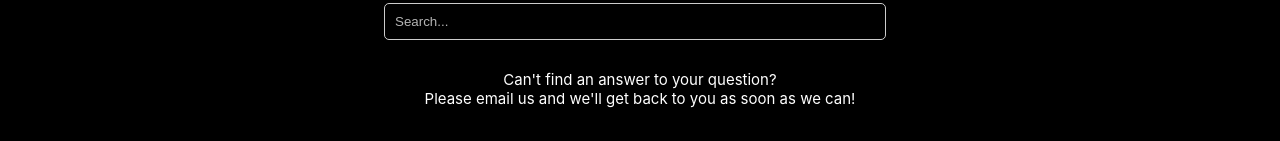
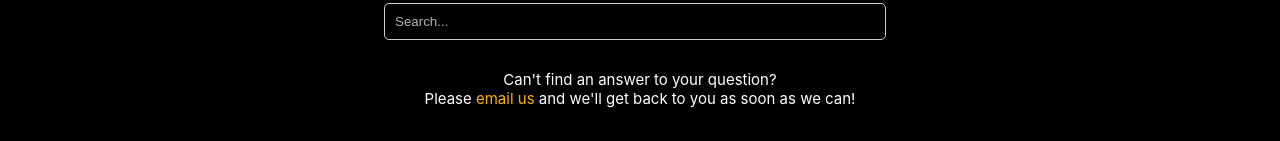
Before and after one commit to shilpa8895/ProductionStudioWebsite_ReactJs, a React (Create React App) app in the folder creative_production_studio/: page /faq in a window 1280 px wide. Shown: the part 657-798 px from the top of the page. Built offline with nearby package versions, Linux system fonts and the light colour scheme.

Commit message:
added a link for email (not working still)

```diff
--- a/creative_production_studio/src/Pages/FaqPage.js
+++ b/creative_production_studio/src/Pages/FaqPage.js
@@ -36,7 +36,7 @@ function FaqController() {
                 {/* You can add a button here for searching if needed */}
             </li>
 
-            <h6>Can't find an answer to your question? <br></br>Please email us
+            <h6>Can't find an answer to your question? <br></br>Please <a href="mailto:enquires@creativeproductionstudio.com" target="_blank">email us </a>
                 and we'll get back to you as soon as we can!
             </h6>
 
@@ -54,7 +54,7 @@ function FaqController() {
                 <div className="faq">
                     <h3 className="faq-title">Question 2?</h3>
                     {/* Render FAQ text conditionally based on showAnswers state */}
-                    {showAnswers[1] && <p className="faq-text">Question 2 answer</p>}
+                    {showAnswers[1] && <p className="faq-text">Question 3 answer</p>}
                     {/* Toggle button for FAQ item */}
                     <button className="faq-toggle" onClick={() => toggleAnswers(1)}>
                         {/* Render different icons based on showAnswers state */}
--- a/creative_production_studio/src/Pages/Navbar.js
+++ b/creative_production_studio/src/Pages/Navbar.js
@@ -2,7 +2,7 @@
 
 import React from 'react';
 import { Link } from 'react-router-dom';
-import logo from '../Images/CreativeProductionStudio_Logo.jpg';
+import logo from '..//Users/../Images/CreativeProductionStudio_Logo.jpg';
 import '../Styles/Navbar.css';
 
 function Navbar() {
--- a/creative_production_studio/src/Styles/FaqPage.css
+++ b/creative_production_studio/src/Styles/FaqPage.css
@@ -42,6 +42,21 @@ h6 {
 
 .search-bar input::placeholder {
     color: #b4b4b4;
+}
+
+a {
+    color: #ffb300; /* Default color */
+    text-decoration: none; /* Remove underline */
+}
+
+/* Hover styles */
+a:hover {
+    color: #FF5733; /* Change color on hover */
+}
+
+/* Active styles */
+a:active {
+    color: #FFC300; /* Change color when link is clicked */
 }
 
 /*FAQs*/
--- a/creative_production_studio/src/Styles/Navbar.css
+++ b/creative_production_studio/src/Styles/Navbar.css
@@ -10,7 +10,7 @@
 
 .navbar img {
     height: 60px; /* Set the height of the logo */
-    width: 100px; /* Maintain aspect ratio */
+    width: 140px; /* Maintain aspect ratio */
   }
 
 .navbar ul {
```
Also changed, not shown: creative_production_studio/src/Images/placeholderloho.png (added).
